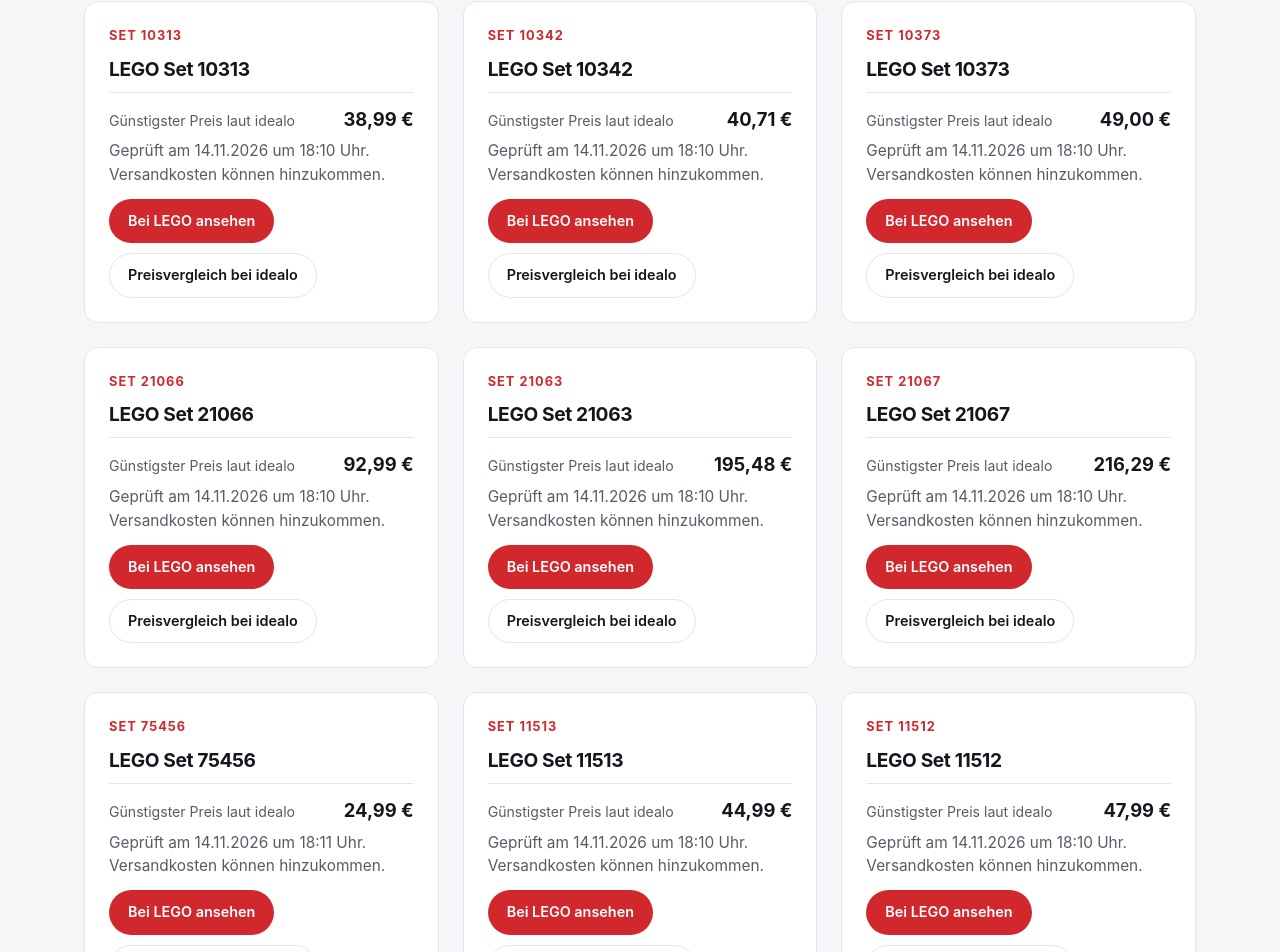
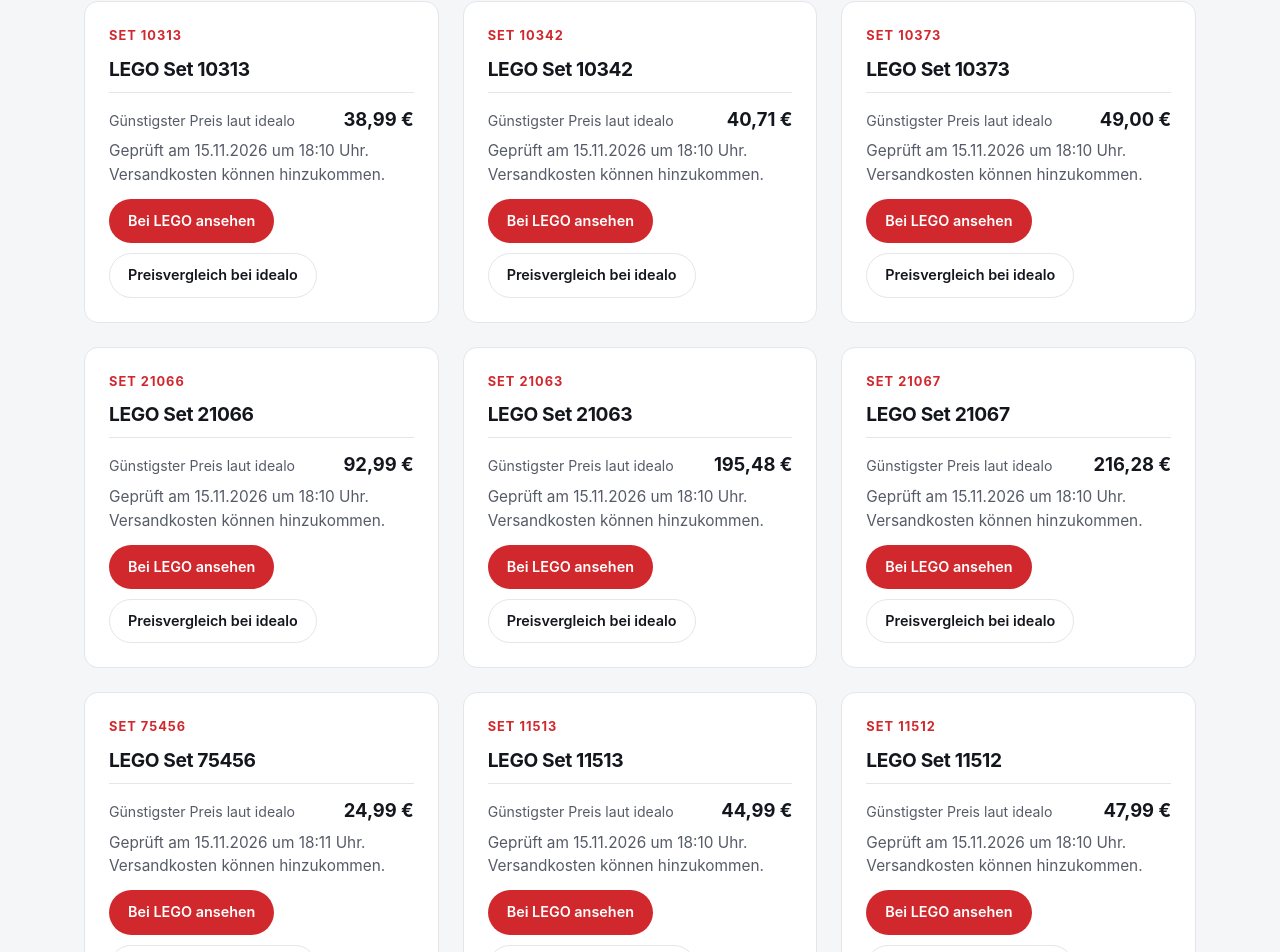
Before and after one commit to Razhwan03/wirkstatt-website, a plain HTML site: page brick-deals-de/index.html in a window 1280 px wide. Shown: the part 840-1792 px from the top of the page. Drawn offline with Linux system fonts and the light colour scheme.

Commit message:
JARVIS: Preise aus dem Preis-Waechter aktualisiert (10 Sets, Stand 16.11.2026 00:02)

```diff
--- a/brick-deals-de/index.html
+++ b/brick-deals-de/index.html
@@ -73,7 +73,7 @@
         <h3>LEGO Set 10313</h3>
         <div class="set-prices">
           <div class="price-row"><span class="lbl">Günstigster Preis laut idealo</span><strong>38,99 €</strong></div>
-          <p class="price-checked">Geprüft am 14.11.2026 um 18:10 Uhr. Versandkosten können hinzukommen.</p>
+          <p class="price-checked">Geprüft am 15.11.2026 um 18:10 Uhr. Versandkosten können hinzukommen.</p>
         </div>
         <div class="cta-row">
           <a class="btn btn-primary" href="https://www.lego.com/de-de/product/wildflower-bouquet-10313" target="_blank" rel="noopener noreferrer">Bei LEGO ansehen</a>
@@ -86,7 +86,7 @@
         <h3>LEGO Set 10342</h3>
         <div class="set-prices">
           <div class="price-row"><span class="lbl">Günstigster Preis laut idealo</span><strong>40,71 €</strong></div>
-          <p class="price-checked">Geprüft am 14.11.2026 um 18:10 Uhr. Versandkosten können hinzukommen.</p>
+          <p class="price-checked">Geprüft am 15.11.2026 um 18:10 Uhr. Versandkosten können hinzukommen.</p>
         </div>
         <div class="cta-row">
           <a class="btn btn-primary" href="https://www.lego.com/de-de/product/pretty-pink-flower-bouquet-10342" target="_blank" rel="noopener noreferrer">Bei LEGO ansehen</a>
@@ -99,7 +99,7 @@
         <h3>LEGO Set 10373</h3>
         <div class="set-prices">
           <div class="price-row"><span class="lbl">Günstigster Preis laut idealo</span><strong>49,00 €</strong></div>
-          <p class="price-checked">Geprüft am 14.11.2026 um 18:10 Uhr. Versandkosten können hinzukommen.</p>
+          <p class="price-checked">Geprüft am 15.11.2026 um 18:10 Uhr. Versandkosten können hinzukommen.</p>
         </div>
         <div class="cta-row">
           <a class="btn btn-primary" href="https://www.lego.com/de-de/product/mini-bonsai-trees-10373" target="_blank" rel="noopener noreferrer">Bei LEGO ansehen</a>
@@ -112,7 +112,7 @@
         <h3>LEGO Set 21066</h3>
         <div class="set-prices">
           <div class="price-row"><span class="lbl">Günstigster Preis laut idealo</span><strong>92,99 €</strong></div>
-          <p class="price-checked">Geprüft am 14.11.2026 um 18:10 Uhr. Versandkosten können hinzukommen.</p>
+          <p class="price-checked">Geprüft am 15.11.2026 um 18:10 Uhr. Versandkosten können hinzukommen.</p>
         </div>
         <div class="cta-row">
           <a class="btn btn-primary" href="https://www.lego.com/de-de/product/new-york-city-the-big-apple-21066" target="_blank" rel="noopener noreferrer">Bei LEGO ansehen</a>
@@ -125,7 +125,7 @@
         <h3>LEGO Set 21063</h3>
         <div class="set-prices">
           <div class="price-row"><span class="lbl">Günstigster Preis laut idealo</span><strong>195,48 €</strong></div>
-          <p class="price-checked">Geprüft am 14.11.2026 um 18:10 Uhr. Versandkosten können hinzukommen.</p>
+          <p class="price-checked">Geprüft am 15.11.2026 um 18:10 Uhr. Versandkosten können hinzukommen.</p>
         </div>
         <div class="cta-row">
           <a class="btn btn-primary" href="https://www.lego.com/de-de/product/neuschwanstein-castle-21063" target="_blank" rel="noopener noreferrer">Bei LEGO ansehen</a>
@@ -137,8 +137,8 @@
         <span class="eyebrow">Set 21067</span>
         <h3>LEGO Set 21067</h3>
         <div class="set-prices">
-          <div class="price-row"><span class="lbl">Günstigster Preis laut idealo</span><strong>216,29 €</strong></div>
-          <p class="price-checked">Geprüft am 14.11.2026 um 18:10 Uhr. Versandkosten können hinzukommen.</p>
+          <div class="price-row"><span class="lbl">Günstigster Preis laut idealo</span><strong>216,28 €</strong></div>
+          <p class="price-checked">Geprüft am 15.11.2026 um 18:10 Uhr. Versandkosten können hinzukommen.</p>
         </div>
         <div class="cta-row">
           <a class="btn btn-primary" href="https://www.lego.com/de-de/product/tower-bridge-21067" target="_blank" rel="noopener noreferrer">Bei LEGO ansehen</a>
@@ -151,7 +151,7 @@
         <h3>LEGO Set 75456</h3>
         <div class="set-prices">
           <div class="price-row"><span class="lbl">Günstigster Preis laut idealo</span><strong>24,99 €</strong></div>
-          <p class="price-checked">Geprüft am 14.11.2026 um 18:11 Uhr. Versandkosten können hinzukommen.</p>
+          <p class="price-checked">Geprüft am 15.11.2026 um 18:11 Uhr. Versandkosten können hinzukommen.</p>
         </div>
         <div class="cta-row">
           <a class="btn btn-primary" href="https://www.lego.com/de-de/product/advent-calendar-2026-75456" target="_blank" rel="noopener noreferrer">Bei LEGO ansehen</a>
@@ -164,7 +164,7 @@
         <h3>LEGO Set 11513</h3>
         <div class="set-prices">
           <div class="price-row"><span class="lbl">Günstigster Preis laut idealo</span><strong>44,99 €</strong></div>
-          <p class="price-checked">Geprüft am 14.11.2026 um 18:10 Uhr. Versandkosten können hinzukommen.</p>
+          <p class="price-checked">Geprüft am 15.11.2026 um 18:10 Uhr. Versandkosten können hinzukommen.</p>
         </div>
         <div class="cta-row">
           <a class="btn btn-primary" href="https://www.lego.com/de-de/product/dark-flower-arrangement-11513" target="_blank" rel="noopener noreferrer">Bei LEGO ansehen</a>
@@ -177,7 +177,7 @@
         <h3>LEGO Set 11512</h3>
         <div class="set-prices">
           <div class="price-row"><span class="lbl">Günstigster Preis laut idealo</span><strong>47,99 €</strong></div>
-          <p class="price-checked">Geprüft am 14.11.2026 um 18:10 Uhr. Versandkosten können hinzukommen.</p>
+          <p class="price-checked">Geprüft am 15.11.2026 um 18:10 Uhr. Versandkosten können hinzukommen.</p>
         </div>
         <div class="cta-row">
           <a class="btn btn-primary" href="https://www.lego.com/de-de/product/hanging-golden-pothos-11512" target="_blank" rel="noopener noreferrer">Bei LEGO ansehen</a>
@@ -203,7 +203,7 @@
         <h3>LEGO Set 75192</h3>
         <div class="set-prices">
           <div class="price-row"><span class="lbl">Günstigster Preis laut idealo</span><strong>719,99 €</strong></div>
-          <p class="price-checked">Geprüft am 14.11.2026 um 18:11 Uhr. Versandkosten können hinzukommen.</p>
+          <p class="price-checked">Geprüft am 15.11.2026 um 18:11 Uhr. Versandkosten können hinzukommen.</p>
         </div>
         <div class="cta-row">
           <a class="btn btn-primary" href="https://www.lego.com/de-de/product/millennium-falcon-75192" target="_blank" rel="noopener noreferrer">Bei LEGO ansehen</a>
```
